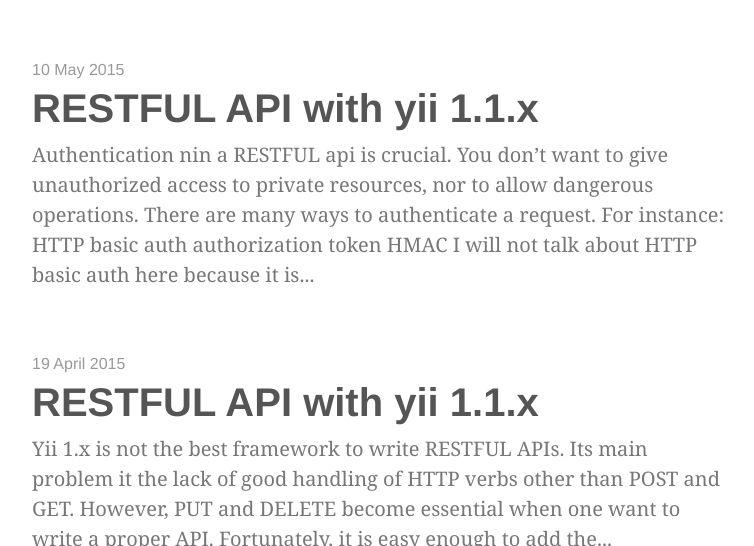
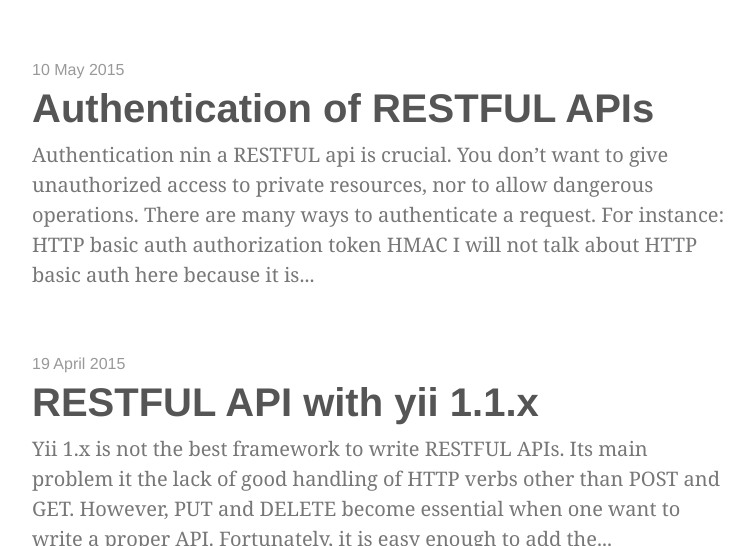
Before and after one commit to davidevernizzi/davidevernizzi.github.io, a Jekyll site: the page built from index.html, in a window 1280 px wide and 900 px high, cut to the strip 354-900 px from the top of the window. Shown: the whole strip, without its empty margins (258-1012 px from the left). Built offline with Jekyll 4.4.1, drawn with Linux system fonts in a browser that asks for light colours; some web fonts are replaced; Markdown is read by kramdown in place of the engine named in the settings; the list of posts is cut into pages by our own code.

Commit message:
changed title for auth api

```diff
--- a/_posts/2015-05-10-yii-restful-api-authentication.markdown
+++ b/_posts/2015-05-10-yii-restful-api-authentication.markdown
@@ -1,6 +1,6 @@
 ---
 layout: post
-title:  "RESTFUL API with yii 1.1.x"
+title:  "Authentication of RESTFUL APIs"
 date:   2015-05-10
 categories: yii, rest, api, authentication
 ---
```
